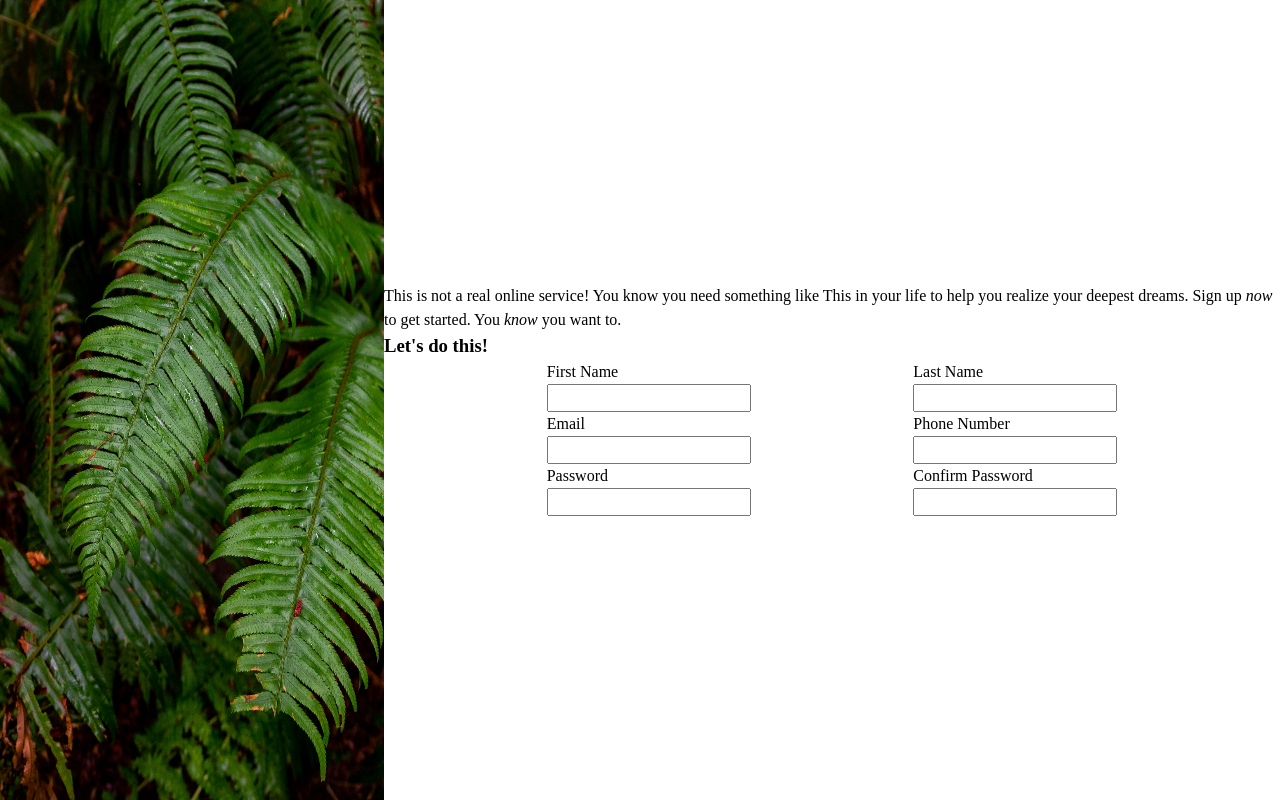
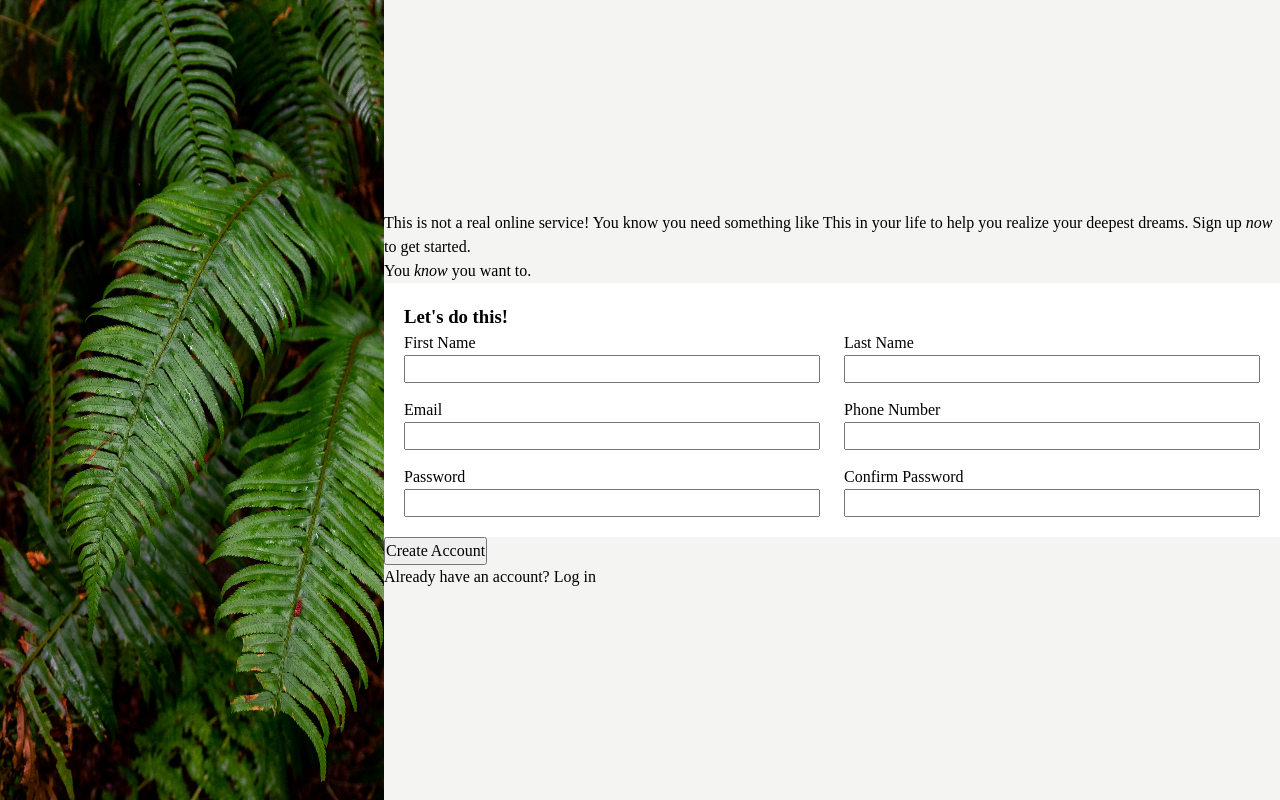
Before and after one commit to dominickvaske/signUpForm, a plain HTML site: page index.html in a window 1280 px wide. Drawn offline with Linux system fonts and the light colour scheme.

Commit message:
Form structure correct

```diff
--- a/index.html
+++ b/index.html
@@ -10,6 +10,7 @@
 	<div class="container">
 		<div class="left-side">
 			<img id="bkgdImg" src="./halie-west-25xggax4bSA-unsplash.jpg">
+			<!-- <p>Photo by Halie West on Unsplash</p> -->
 		</div>
 		<div class="right-side">
 			<div class="right-container">
@@ -17,30 +18,50 @@
 					This is not a real online service! You know you need something like This
 					in your life to help you realize your deepest dreams. Sign up
 					<em>now</em> to get started.
-					You <em>know</em> you want to.
 				</p>
+				<p>You <em>know</em> you want to.</p>
 				<div class="form">
 					<h3>Let's do this!</h3>
-					<form id="form" action="example.com/path" method="post">
-						<div class="form-left">
-							<label for="first-name">First Name</label>
-							<input type="text" id="first-name" name="first-name">
-							<label for="email">Email</label>
-							<input type="email" id="email" name="email">
-							<label for="password">Password</label>
-							<input type="text" id="password" name="password">
+					<form id="form-actual" action="example.com/path" method="post">
+						<div class="names">
+							<label for="first-name">
+								First Name
+								<input type="text" id="first-name" name="first-name">
+							</label>
+							<label for="last-name">
+								Last Name
+								<input type="text" id="last-name" name="last-name">
+							</label>
+
 						</div>
-						<div class="form-right">
-							<label for="last-name">Last Name</label>
-							<input type="text" id="last-name" name="last-name">
-							<label for="phoneNum">Phone Number</label>
-							<input type="email" id="email" name="email">
-							<label for="cpwd">Confirm Password</label>
-							<input type="text" id="cpwd" name="cpwd">
+						<div class="contact-info">
+							<label for="email">
+								Email
+								<input type="email" id="email" name="email">
+							</label>
+							<label for="phoneNum">
+								Phone Number
+								<input type="number" id="phoneNum" name="phoneNum">
+							</label>
 						</div>
+						<div class="passwords">
+							<label for="password">
+								Password
+								<input type="text" id="password" name="password">
+							</label>
+							<label for="cpwd">
+								Confirm Password
+								<input type="text" id="cpwd" name="cpwd">
+							</label>
 
+						</div>
 					</form>
 				</div>
+				<div class="right-bottom">
+					<button type="submit">Create Account</button>
+					<p>Already have an account? Log in</p>
+				</div>
+
 			</div>
 
 
--- a/styles.css
+++ b/styles.css
@@ -38,6 +38,7 @@ p, h1, h2, h3, h4, h5, h6 {
 	flex-direction: column;
 	justify-content: center;
 	align-items: center;
+	background-color:  #f4f4f2;
 }
 
 #bkgdImg {
@@ -45,17 +46,33 @@ p, h1, h2, h3, h4, h5, h6 {
 	width: 100%;
 }
 
-#form {
-	display: flex;
-	justify-content: space-evenly;
+.form {
+	background-color: white;
+	padding: 20px;
 }
 
-.form-left {
+#form-actual {
 	display: flex;
 	flex-direction: column;
+	gap: 15px;
 }
 
-.form-right {
-	display: flex;
-	flex-direction: column;
+.names, .contact-info, .passwords {
+  display: flex;
+  gap: 24px;              /* spacing between the two fields */
 }
+
+.names label,
+.contact-info label,
+.passwords label {
+  flex: 1;                /* each label takes half the row */
+  display: flex;
+  flex-direction: column; /* label text above input */
+}
+
+.names input,
+.contact-info input,
+.passwords input {
+  width: 100%;            /* input fills its label column */
+  box-sizing: border-box;
+}
```
